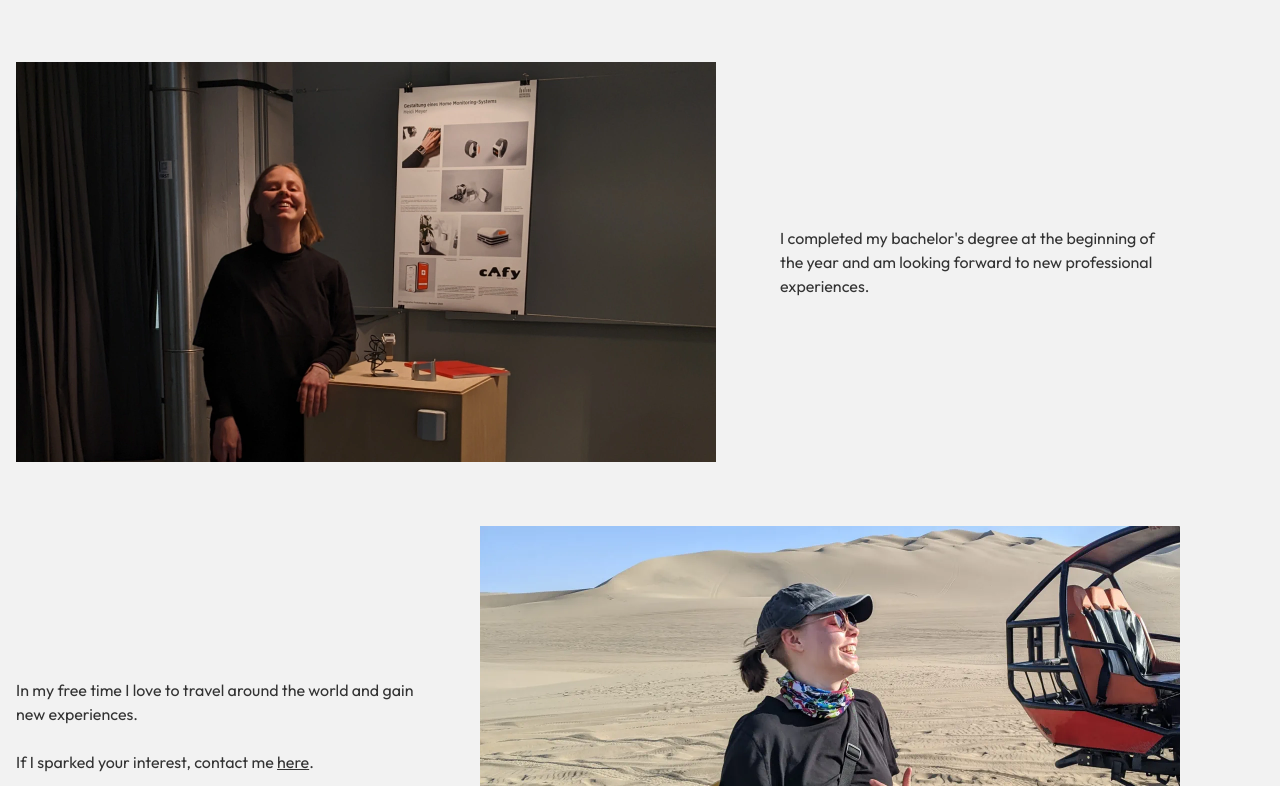
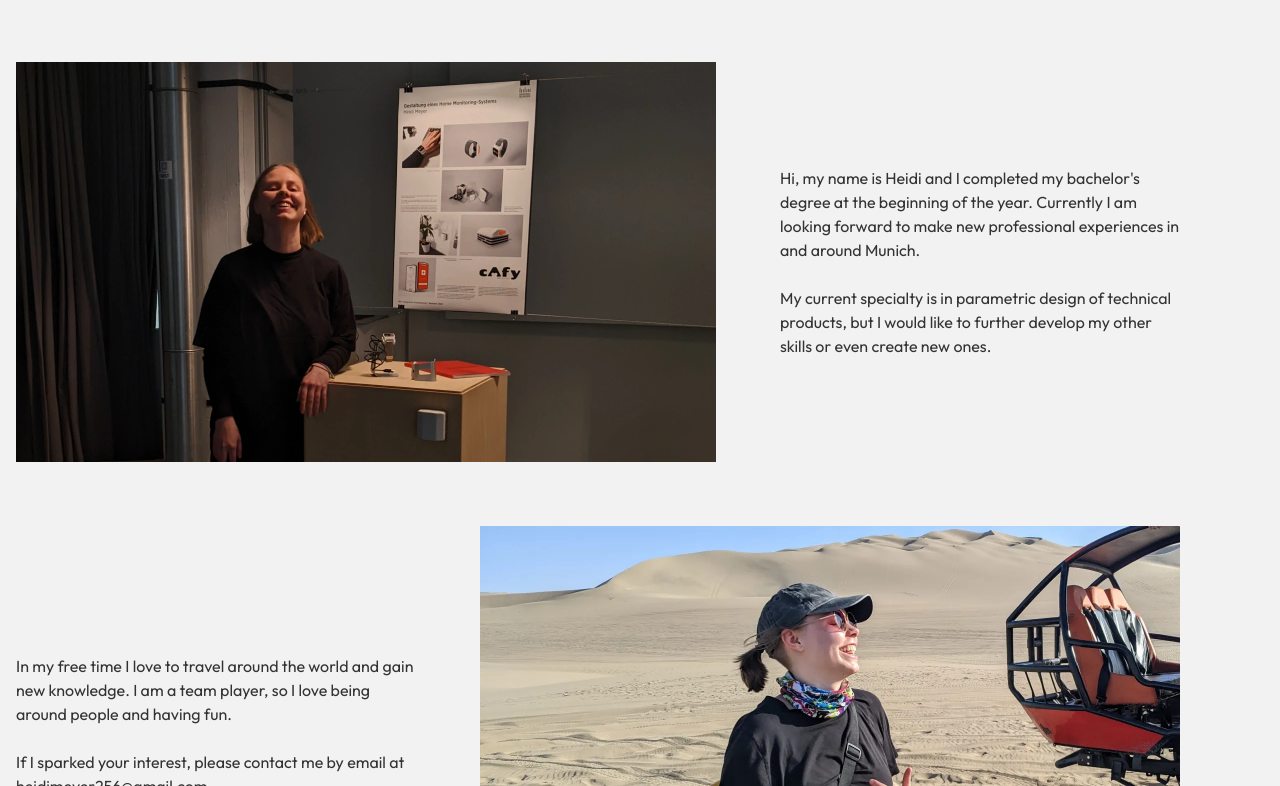
Before and after one commit to hy-di/portfolio-2023, a SvelteKit app: page / in a window 1280 px wide. Shown: the part 11214-12000 px from the top of the page. Built offline with nearby package versions, Linux system fonts and the light colour scheme.

Commit message:
edited about me text

```diff
--- a/src/projects/about/Details.svelte
+++ b/src/projects/about/Details.svelte
@@ -8,15 +8,20 @@
 
 <ImageSection image={imgPicturesA} flip>
 	<p>
-		I completed my bachelor's degree at the beginning of the year and am looking forward to new professional experiences.
+		Hi, my name is Heidi and I completed my bachelor's degree at the beginning of the year.
+		Currently I am looking forward to make new professional experiences in and around Munich.
+	</p>
+	<p>
+		My current specialty is in parametric design of technical products,
+		but I would like to further develop my other skills or even create new ones.
 	</p>
 </ImageSection>
 
 <ImageSection image={imgPicturesB}>
 	<p>
-		In my free time I love to travel around the world and gain new experiences.
-	</p>
+		In my free time I love to travel around the world and gain new knowledge. I am a team player,
+		so I love being around people and having fun.	</p>
 	<p>
-		If I sparked your interest, contact me <a href="mailto:heidimeyer256@gmail.com">here</a>.
+		If I sparked your interest, please contact me by email at <a href="mailto:heidimeyer256@gmail.com">heidimeyer256@gmail.com</a>.
 	</p>
 </ImageSection>
```
